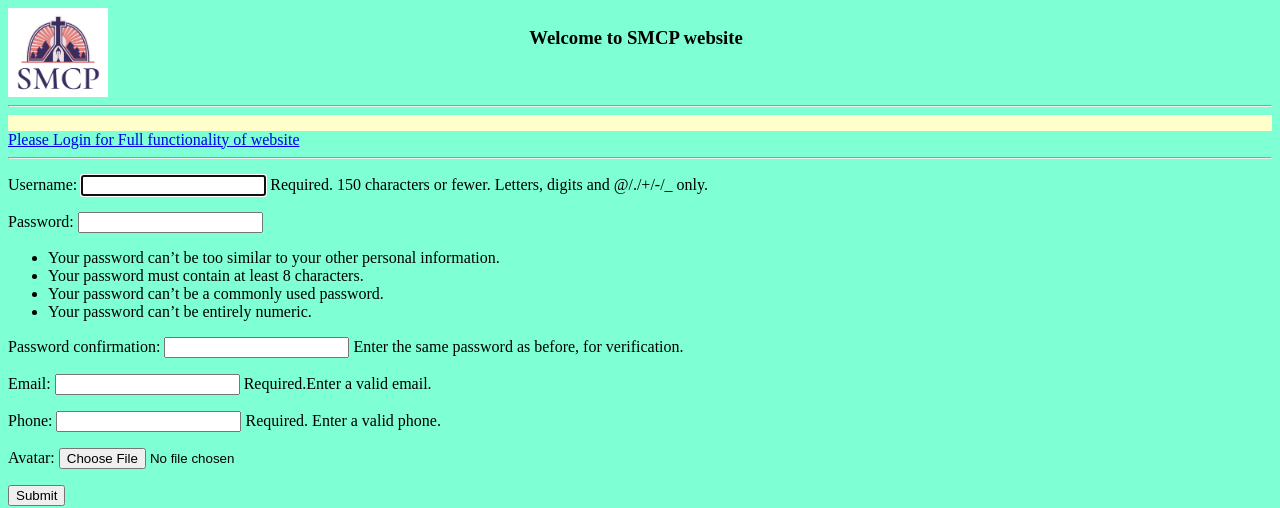
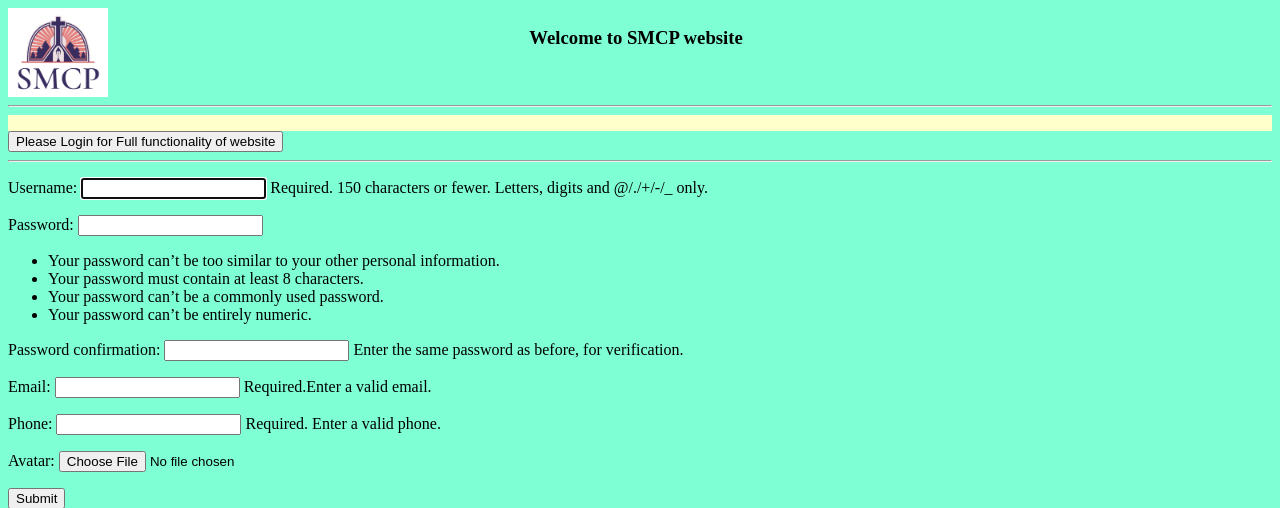
Before and after one commit to DigitalLibrarySMC/smcp_web, a Django app: page /signup/ in a window 1280 px wide. Shown: the top 508 px of the page. Run offline with Django 4.2, Linux system fonts and the light colour scheme.

Commit message:
button design

```diff
--- a/backend/static/styles/parishdirectory.css
+++ b/backend/static/styles/parishdirectory.css
@@ -17,6 +17,7 @@
   border-radius: 20px;
   display: inline-block;
 }
+
 .unitbutton:hover{
   background-color: yellow;
   padding: 10px 20px;
--- a/backend/templates/navbar.html
+++ b/backend/templates/navbar.html
@@ -5,10 +5,10 @@
     <span class="username">{{request.user}}</span>
   </div>
 
-  <a href="{% url 'logout' %}">Logout</a>
+  <button class='log-button' data-href="{% url 'logout' %}">Logout</button>
   <hr>
   {% else %}
-  <a href="{% url 'login' %}">Please Login for Full functionality of website</a>
+  <button class='log-button' data-href="{% url 'login' %}">Please Login for Full functionality of website</button>
   <hr>
   {% endif %}
 </div>
```
Also changed, not shown: backend/static/js/home.js (+12 -0 lines), backend/db.sqlite3.
